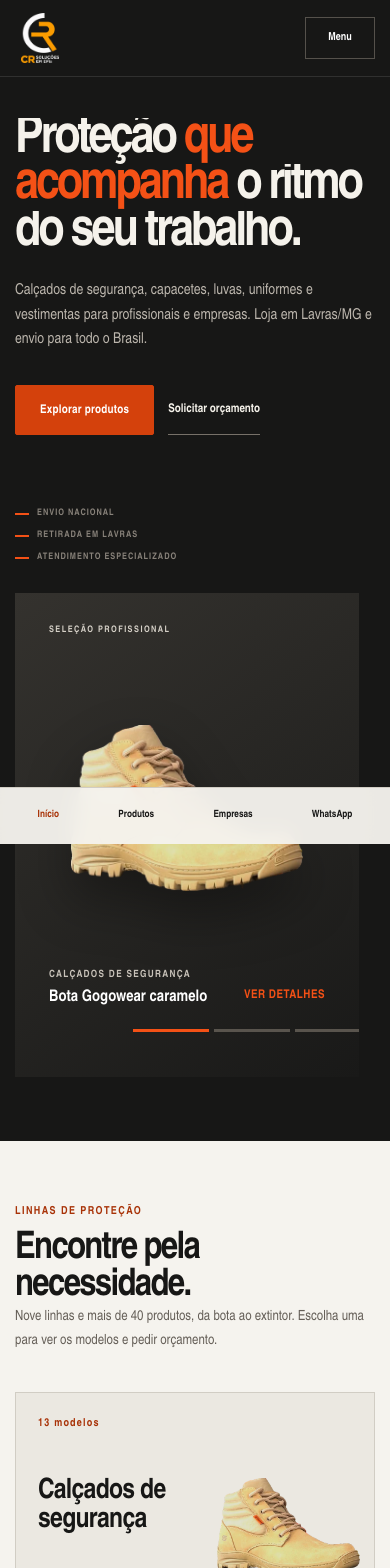
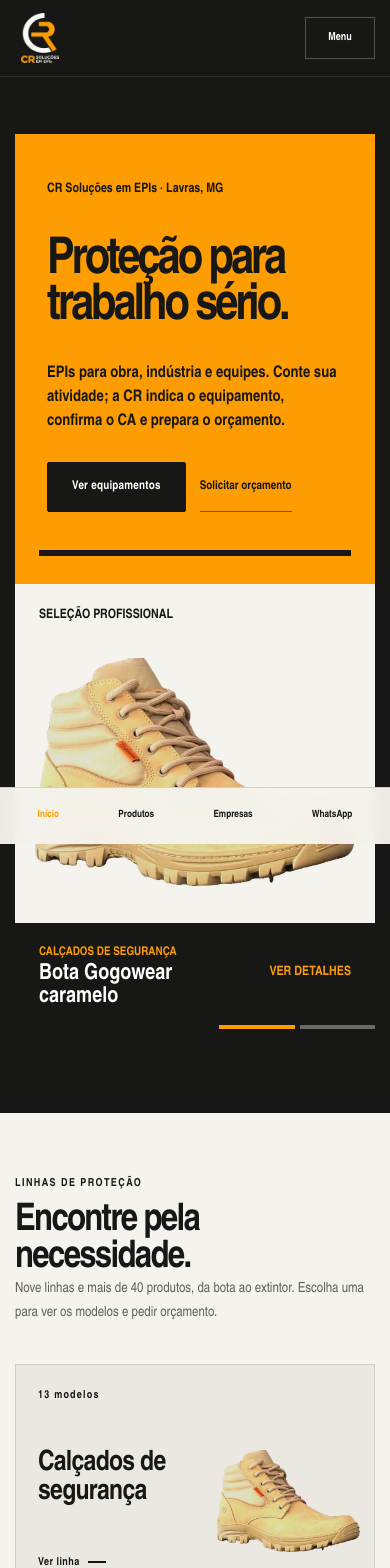
Before and after one commit to duduwwl/cr-solucoes-epis, a Next.js app: page / in a window 390 px wide. Shown: the top 1568 px of the page. Built offline with nearby package versions, Linux system fonts and the light colour scheme.

Commit message:
style: align brand orange and redesign homepage hero

```diff
--- a/src/app/globals.css
+++ b/src/app/globals.css
@@ -5,8 +5,8 @@
   --paper: #f5f3ee;
   --surface: #ebe8e1;
   --white: #fff;
-  --orange: #f45116;
-  --orange-dark: #c83a08;
+  --orange: #fd9d01;
+  --orange-dark: #fd9d01;
   --line: #d1cdc4;
   --muted: #655f58;
   --font: "Bahnschrift", "Arial Narrow", "Segoe UI", sans-serif;
@@ -649,7 +649,7 @@ h1, h2, h3 { text-wrap: balance; }
 }
 
 /* contraste AA: laranja da marca levemente mais denso onde há texto pequeno */
-:root { --orange-strong: #d4410c; --orange-text: #a83207; }
+:root { --orange-strong: #fd9d01; --orange-text: #fd9d01; }
 .pill.hot, .nav-list-count, .skip-link { background: var(--orange-strong); border-color: var(--orange-strong); }
 .pill.hot:hover { background: var(--orange-dark); border-color: var(--orange-dark); }
 .strip { background: var(--orange-strong); }
@@ -676,3 +676,66 @@ h1, h2, h3 { text-wrap: balance; }
 @media (max-width: 560px) { .product-image { height: auto; aspect-ratio: 1 / 1; } }
 .product-description { display: -webkit-box; -webkit-line-clamp: 3; -webkit-box-orient: vertical; overflow: hidden; min-height: 0; }
 .honeypot { position: absolute !important; left: -9999px !important; opacity: 0 !important; pointer-events: none !important; }
+
+/* A abertura usa a ficha de seleção da loja: laranja exato da marca, sem efeito visual genérico. */
+.pill.hot, .nav-list-count, .skip-link { color: var(--ink); }
+.hero-premium { min-height: calc(100svh - 82px); padding: 30px 0; background: #171716; }
+.hero-premium .hero-grid { min-height: calc(100svh - 142px); grid-template-columns: minmax(0, .88fr) minmax(0, 1.12fr); gap: clamp(22px, 3vw, 48px); align-items: stretch; }
+.hero-ticket { position: relative; min-height: 590px; padding: clamp(34px, 5vw, 76px); align-self: center; justify-content: center; background: var(--orange); color: var(--ink); clip-path: polygon(0 0, 100% 0, 100% calc(100% - 44px), calc(100% - 44px) 100%, 0 100%); }
+.hero-ticket::after { content: ""; position: absolute; left: clamp(34px, 5vw, 76px); right: clamp(34px, 5vw, 76px); bottom: 32px; height: 8px; background: var(--ink); }
+.hero-premium .hero-copy.hero-ticket { padding: 48px 32px 72px; }
+.strip { color: var(--ink); }
+.strip .pill { color: var(--ink); border-color: var(--ink); }
+.strip-list li::before { background: var(--ink); }
+.eyebrow.orange, .category-index, .accordion-chevron, .contact-box small { color: var(--ink); }
+.footer .eyebrow.orange { color: var(--orange); }
+.hero-ticket-kicker { margin: 0 0 48px; color: var(--ink); font-size: 14px; font-weight: 720; line-height: 1.25; }
+.hero-premium .hero-ticket h1 { max-width: 560px; margin: 0 0 30px; color: var(--ink); font-size: clamp(56px, 6vw, 88px); font-weight: 780; line-height: .9; letter-spacing: -.06em; }
+.hero-premium .hero-ticket .hero-sub { max-width: 480px; color: var(--ink); font-size: 18px; font-weight: 600; line-height: 1.5; }
+.hero-ticket .hero-actions { margin-top: 38px; }
+.hero-ticket .pill.hot { border-color: var(--ink); background: var(--ink); color: #fff; }
+.hero-ticket .pill.hot:hover { background: #2c2c29; border-color: #2c2c29; }
+.hero-ticket .hero-secondary { border-color: rgba(23,23,22,.55); color: var(--ink); }
+.hero-ticket .hero-secondary:hover { border-color: var(--ink); color: var(--ink); }
+.hero-ticket .hero-assurance { margin-top: auto; padding-top: 48px; color: var(--ink); font-size: 11px; font-weight: 720; letter-spacing: 0; }
+.hero-ticket .hero-assurance span::before { background: var(--ink); }
+.hero-stage { min-height: 590px; height: auto; align-self: stretch; background: #f5f3ee; box-shadow: none !important; }
+.hero-stage .hero-slide { background: #f5f3ee; filter: none; transform: none; transition: opacity .35s ease; }
+.hero-stage .hero-slide.active { transform: none; }
+.hero-stage .hero-slide img, .hero-stage .hero-slide img.is-cutout { padding: 50px 50px 144px; filter: none; }
+.hero-stage:hover .hero-slide.active img { transform: none; }
+.hero-stage-label { top: 30px; left: 34px; color: var(--ink); font-size: 14px; font-weight: 720; letter-spacing: 0; }
+.hero-stage .hero-slide-copy { left: 0; right: 0; bottom: 0; min-height: 124px; padding: 22px 34px 34px; align-content: start; background: var(--ink); color: #fff; }
+.hero-stage .hero-slide-copy span { color: var(--orange); font-size: 12px; font-weight: 720; letter-spacing: 0; }
+.hero-stage .hero-slide-copy strong { font-size: clamp(20px, 2vw, 28px); line-height: 1.05; }
+.hero-stage .hero-slide-copy em { color: var(--orange); font-size: 13px; font-weight: 720; letter-spacing: 0; }
+.hero-stage .hero-carousel-controls { left: auto; right: 34px; bottom: 25px; width: 180px; min-height: 3px; }
+.hero-progress { width: 100%; max-width: none; }
+.hero-progress button { height: 4px; background: #6b6964; }
+.hero-progress button.active { background: var(--orange); }
+
+@media (max-width: 820px) {
+  .hero-premium { padding: 16px 0 0; }
+  .hero-premium .hero-grid { grid-template-columns: 1fr; gap: 0; }
+  .hero-ticket { min-height: 0; padding: 46px 32px 90px; clip-path: none; }
+  .hero-ticket::after { left: 32px; right: 32px; bottom: 34px; }
+  .hero-ticket-kicker { margin-bottom: 52px; }
+  .hero-premium .hero-ticket h1 { max-width: 620px; }
+  .hero-stage { width: 100%; min-height: 520px; height: 76vw; max-height: none; }
+}
+
+@media (max-width: 560px) {
+  .hero-ticket { padding: 36px 24px 76px; }
+  .hero-ticket::after { left: 24px; right: 24px; bottom: 28px; height: 6px; }
+  .hero-ticket-kicker { margin-bottom: 42px; font-size: 13px; }
+  .hero-premium .hero-ticket h1 { font-size: clamp(46px, 13vw, 62px); }
+  .hero-premium .hero-ticket .hero-sub { font-size: 16px; }
+  .hero-ticket .hero-actions { gap: 14px; margin-top: 28px; }
+  .hero-ticket .hero-assurance { display: none; }
+  .hero-stage { min-height: 465px; height: 118vw; }
+  .hero-stage .hero-slide img, .hero-stage .hero-slide img.is-cutout { padding: 54px 20px 142px; }
+  .hero-stage-label { top: 22px; left: 24px; font-size: 13px; }
+  .hero-stage .hero-slide-copy { min-height: 126px; padding: 20px 24px 32px; }
+  .hero-stage .hero-slide-copy strong { font-size: 22px; }
+  .hero-stage .hero-carousel-controls { right: 24px; bottom: 20px; width: 132px; }
+}
--- a/src/components/site.tsx
+++ b/src/components/site.tsx
@@ -7,11 +7,8 @@ import { AnimatePresence, motion } from 'motion/react';
 import { Search, X } from 'lucide-react';
 import { InView } from '@/components/ui/in-view';
 import { AnimatedGroup } from '@/components/ui/animated-group';
-import { TextEffect } from '@/components/ui/text-effect';
-import { Magnetic } from '@/components/ui/magnetic';
 import { SlidingNumber } from '@/components/ui/sliding-number';
 import { TransitionPanel } from '@/components/ui/transition-panel';
-import VerticalCutReveal from '@/components/fancy/vertical-cut-reveal';
 import { LetterSwapLink } from '@/components/fancy/letter-swap-link';
 import Faq from '@/components/faq';
 import { categories, categoryBySlug, productBySlug, products, relatedProducts, type Product } from '@/data/catalog';
@@ -360,21 +357,16 @@ export function HomePage() {
       <main>
         <section className="hero hero-premium">
           <div className="wrap hero-grid">
-            <InView as="div" once variants={{ hidden: { opacity: 0, x: -30 }, visible: { opacity: 1, x: 0 } }} transition={{ duration: 0.75 }} className="hero-copy">
-              <h1>
-                <VerticalCutReveal splitBy="words" staggerDuration={0.06} wordLevelClassName="cut-word" transition={{ type: 'spring', stiffness: 170, damping: 24 }}>
-                  Proteção que acompanha o ritmo do seu trabalho.
-                </VerticalCutReveal>
-              </h1>
-              <TextEffect per="line" as="p" preset="fade-in-blur" delay={0.45} speedSegment={0.5} className="hero-sub">
-                Calçados de segurança, capacetes, luvas, uniformes e vestimentas para profissionais e empresas. Loja em Lavras/MG e envio para todo o Brasil.
-              </TextEffect>
+            <div className="hero-copy hero-ticket">
+              <p className="hero-ticket-kicker">CR Soluções em EPIs · Lavras, MG</p>
+              <h1>Proteção para trabalho sério.</h1>
+              <p className="hero-sub">
+                EPIs para obra, indústria e equipes. Conte sua atividade; a CR indica o equipamento, confirma o CA e prepara o orçamento.
+              </p>
               <div className="hero-actions">
-                <Magnetic intensity={0.2} range={110}>
-                  <Link className="pill hot" href="/produtos/">
-                    Explorar produtos
-                  </Link>
-                </Magnetic>
+                <Link className="pill hot" href="/produtos/">
+                  Ver equipamentos
+                </Link>
                 <a className="hero-secondary" href={whatsappLink(businessMessage)} target="_blank" rel="noreferrer">
                   Solicitar orçamento
                 </a>
@@ -384,7 +376,7 @@ export function HomePage() {
                 <span>RETIRADA EM LAVRAS</span>
                 <span>ATENDIMENTO ESPECIALIZADO</span>
               </div>
-            </InView>
+            </div>
             <HeroCarousel />
           </div>
         </section>
```
